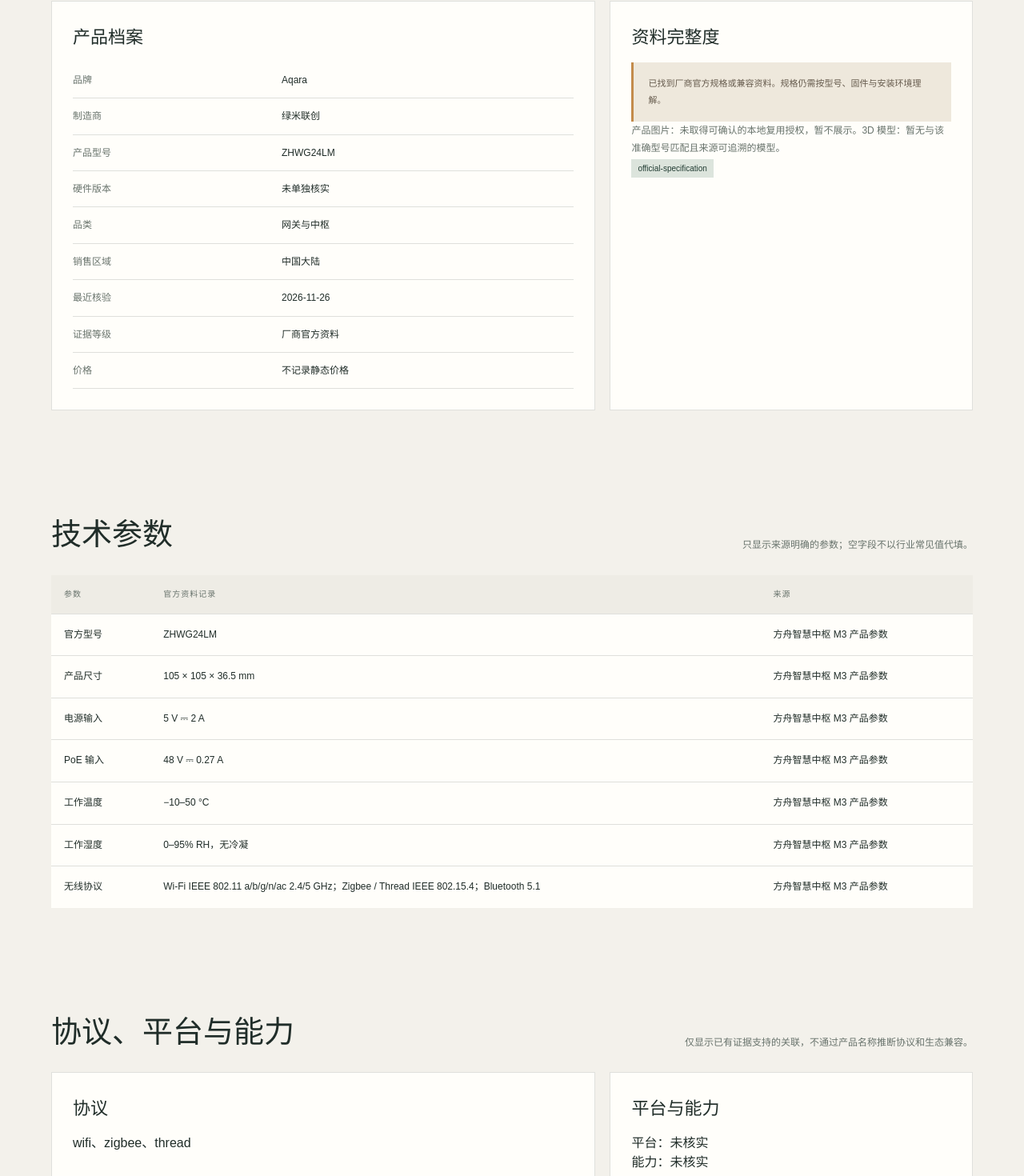
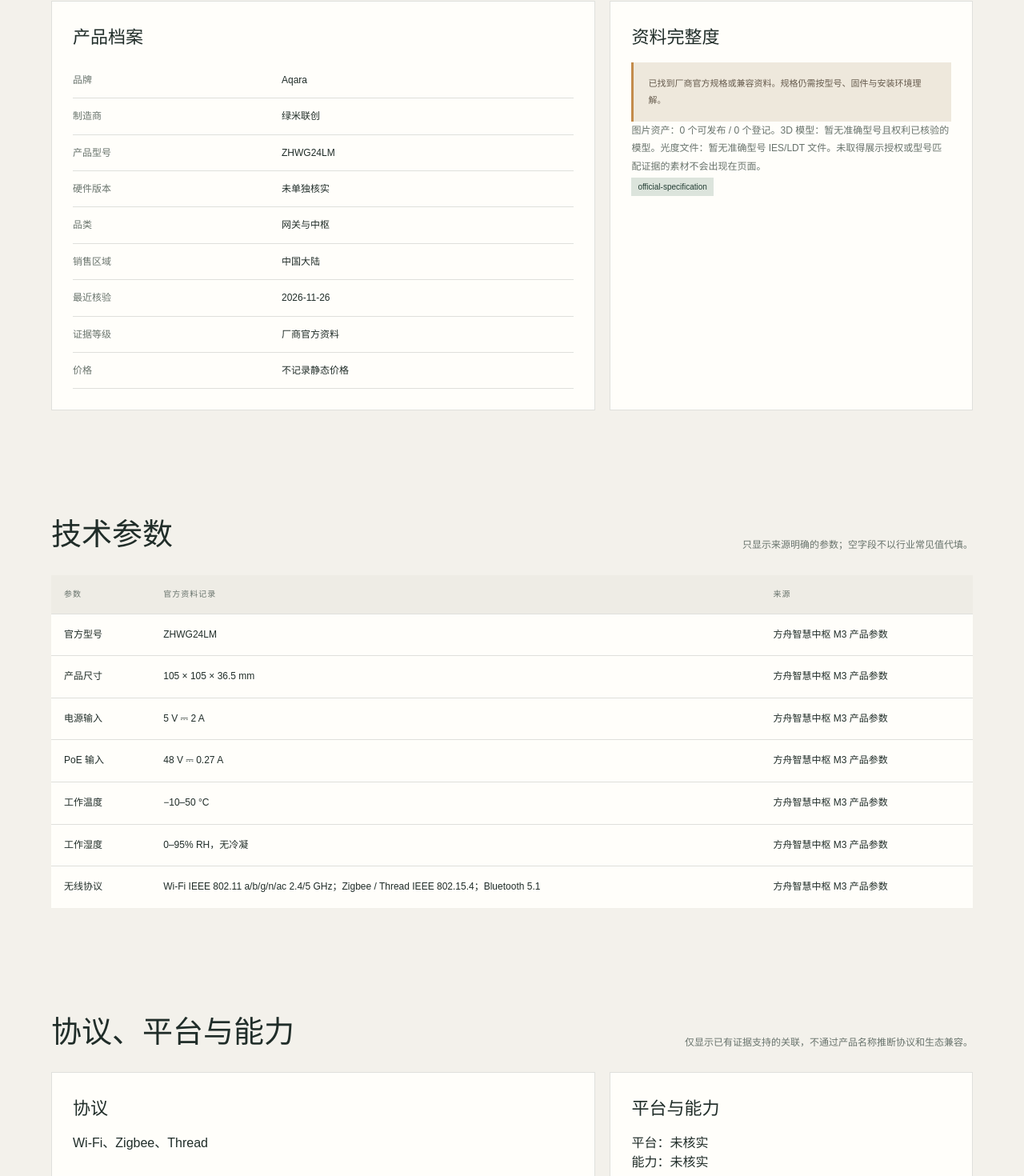
Before and after one commit to yimingwenhua69/yiming-smart-home, a Next.js app: page /products/aqara-hub-m3 in a window 1280 px wide. Shown: the part 496-1966 px from the top of the page at 80% size. Built offline with nearby package versions, Linux system fonts and the light colour scheme.

Commit message:
feat(products): expose evidence-backed media and compatibility status

```diff
--- a/src/app/products/[slug]/page.tsx
+++ b/src/app/products/[slug]/page.tsx
@@ -2,7 +2,8 @@ import type { Metadata } from "next";
 import Link from "next/link";
 import { notFound } from "next/navigation";
 import { PageFrame } from "@/components/PageFrame";
-import { getBrandById, getCategoryById, getDeviceModelsForProduct, getManufacturerById, getProductBySlug, getSourceById, products } from "@/data/catalog";
+import { capabilities, getBrandById, getCategoryById, getDeviceModelsForProduct, getManufacturerById, getProductBySlug, getSourceById, platforms, products, protocols } from "@/data/catalog";
+import { getMediaAssetsForModel, getVerifiedImagesForModel, getVerifiedPhotometricProfile, getVerifiedThreeDAsset } from "@/data/assets";
 
 export const dynamicParams = false;
 
@@ -28,6 +29,10 @@ export default async function ProductDetailPage({ params }: { params: Promise<{
   const category = getCategoryById(product.categoryId);
   const sourceIds = Array.from(new Set(models.flatMap((item) => item.sourceIds)));
   const productSources = sourceIds.map(getSourceById).filter((source) => source !== undefined);
+  const media = getMediaAssetsForModel(model.id);
+  const verifiedImages = getVerifiedImagesForModel(model.id);
+  const verifiedThreeD = getVerifiedThreeDAsset(model.id);
+  const photometric = getVerifiedPhotometricProfile(model.id);
   return (
     <PageFrame eyebrow="PRODUCT / DEVICE MODEL / SOURCE VERIFIED" title={product.name} description={product.summary}>
       <section className="content-section">
@@ -49,7 +54,7 @@ export default async function ProductDetailPage({ params }: { params: Promise<{
           <div className="panel">
             <h2>资料完整度</h2>
             <p className="notice">{model.verificationStatus === "official-specification" ? "已找到厂商官方规格或兼容资料。规格仍需按型号、固件与安装环境理解。" : "已在厂商官方产品目录找到该产品名称；完整规格、硬件版本和平台兼容性仍待逐项核实。"}</p>
-            <p style={{ color: "var(--muted)", fontSize: 12, lineHeight: 1.9 }}>产品图片：未取得可确认的本地复用授权，暂不展示。3D 模型：暂无与该准确型号匹配且来源可追溯的模型。</p>
+            <p style={{ color: "var(--muted)", fontSize: 12, lineHeight: 1.9 }}>图片资产：{verifiedImages.length} 个可发布 / {media.length} 个登记。3D 模型：{verifiedThreeD ? "已登记可发布资产" : "暂无准确型号且权利已核验的模型"}。光度文件：{photometric ? "已登记" : "暂无准确型号 IES/LDT 文件"}。未取得展示授权或型号匹配证据的素材不会出现在页面。</p>
             <span className="status-text">{model.verificationStatus}</span>
           </div>
         </div>
@@ -61,8 +66,8 @@ export default async function ProductDetailPage({ params }: { params: Promise<{
       <section className="content-section">
         <div className="section-heading"><h2>协议、平台与能力</h2><p>仅显示已有证据支持的关联，不通过产品名称推断协议和生态兼容。</p></div>
         <div className="product-detail">
-          <div className="panel"><h2>协议</h2><p>{model.protocolIds.length ? model.protocolIds.join("、") : "未核实"}</p></div>
-          <div className="panel"><h2>平台与能力</h2><p>平台：{model.platformIds.length ? model.platformIds.join("、") : "未核实"}</p><p>能力：{model.capabilityIds.length ? model.capabilityIds.join("、") : "未核实"}</p></div>
+          <div className="panel"><h2>协议</h2><p>{model.protocolIds.length ? model.protocolIds.map((id) => protocols.find((item) => item.id === id)?.name ?? id).join("、") : "未核实"}</p></div>
+          <div className="panel"><h2>平台与能力</h2><p>平台：{model.platformIds.length ? model.platformIds.map((id) => platforms.find((item) => item.id === id)?.name ?? id).join("、") : "未核实"}</p><p>能力：{model.capabilityIds.length ? model.capabilityIds.map((id) => capabilities.find((item) => item.id === id)?.name ?? id).join("、") : "未核实"}</p></div>
         </div>
       </section>
       <section className="content-section">
```
